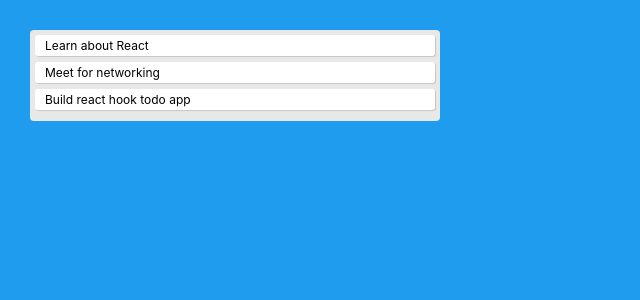
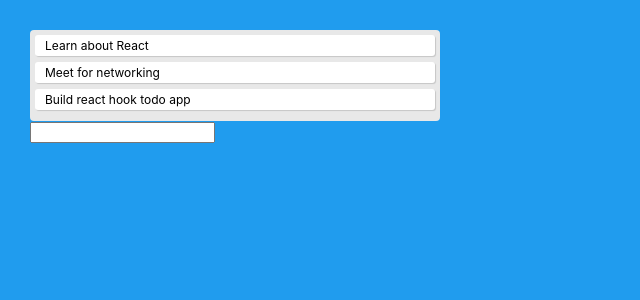
Before and after one commit to marcusp619/react-hooks-todo-app, a React (Create React App) app: page / in a window 1280 px wide. Shown: the top 300 px of the page, without its empty margins (0-640 px from the left). Built offline with nearby package versions, Linux system fonts and the light colour scheme.

Commit message:
Add TodoForm, handleSubmit fn, addTodo fn

```diff
--- a/src/App.js
+++ b/src/App.js
@@ -1,5 +1,6 @@
 import React, { useState } from 'react';
 import Todo from './Todo';
+import TodoForm from './TodoForm';
 import './App.css';
 
 const App = () => {
@@ -17,6 +18,11 @@
     { text: "Build react hook todo app" }
   ]);
 
+  const addTodo = text => {
+    const newTodos = [...todos, { text }];
+    setTodos(newTodos)
+  }
+
   return (
     <div className="app">
       <div className="todo-list">
@@ -28,6 +34,7 @@
           />
         ))}
       </div>
+      <TodoForm addTodo={addTodo} />
     </div>
   )
 
--- /dev/null
+++ b/src/TodoForm.js
@@ -0,0 +1,25 @@
+import React, { useState } from 'react';
+
+const TodoForm = ({ addTodo }) => {
+  const [value, setValue] = useState("");
+
+  const handleSubmit = e => {
+    e.preventDefault();
+    if (!value) return;
+    addTodo(value);
+    setValue("");
+  }
+
+  return (
+    <form onSubmit={handleSubmit}>
+      <input
+        type="text"
+        className="input"
+        value={value}
+        onChange={e => setValue(e.target.value)}
+      />
+    </form>
+  );
+}
+
+export default TodoForm;
```
